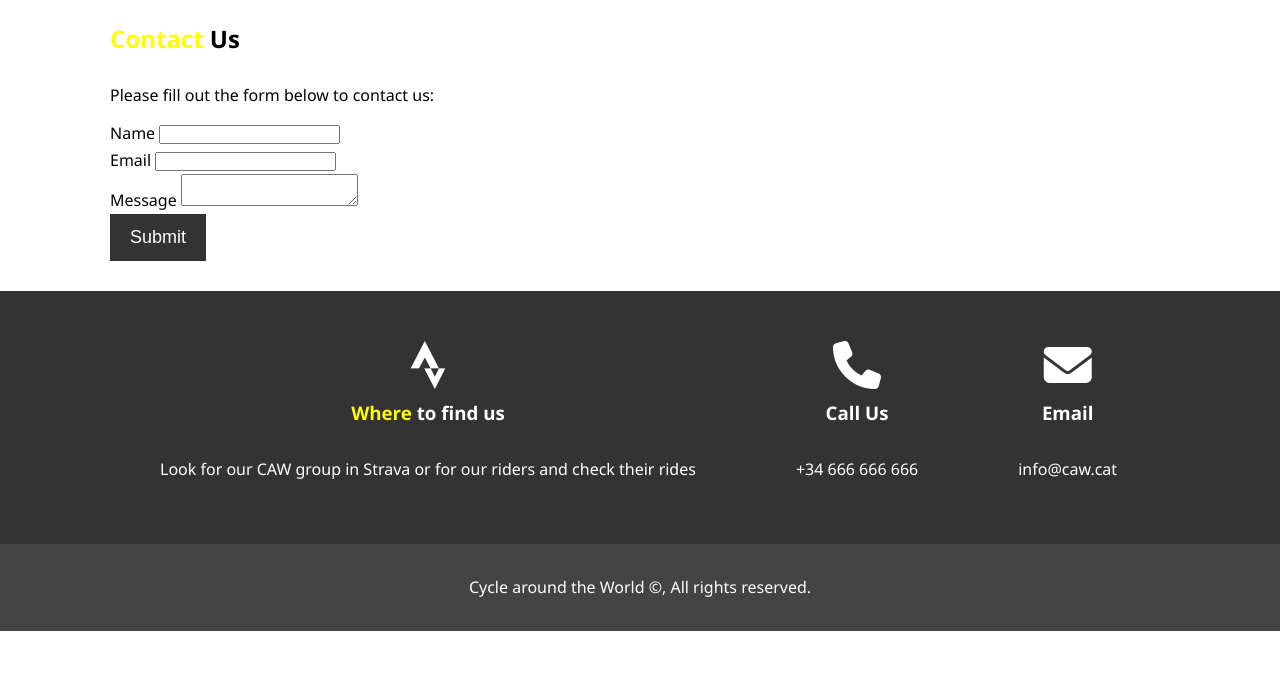
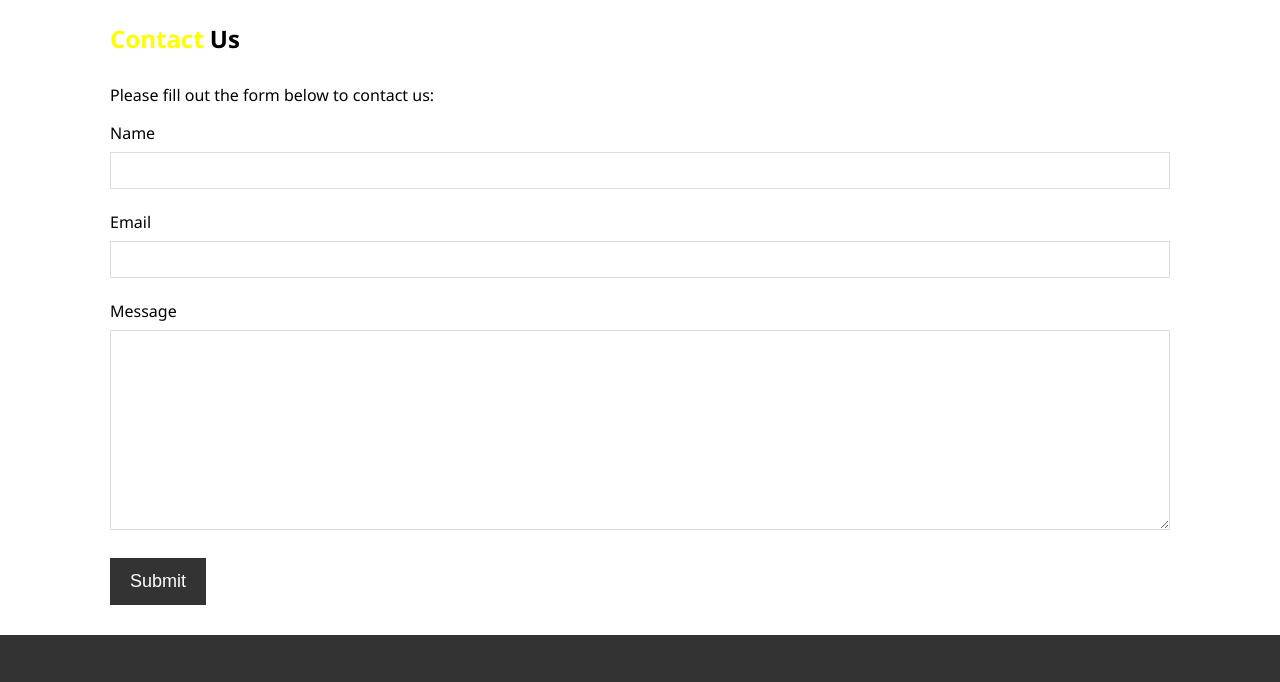
Before and after one commit to rubenfm77/my-second-website, a plain HTML site: page Contact us.html in a window 1280 px wide. Shown: the part 72-754 px from the top of the page. Drawn offline with Linux system fonts and the light colour scheme; files that its build step writes are made by us from their sources.

Commit message:
Add files via upload

```diff
--- a/style.css
+++ b/style.css
@@ -176,7 +176,7 @@ p {
 /*features*/
 .box {
     float: left;
-    width: 33,3%;
+    width: 33.3%;
     padding: 50px;
     text-align: center;
 
@@ -238,6 +238,36 @@ p {
     border-radius: 50%;
 }
 
+/*contact form*/
+#contact-form .form-group {
+    margin-bottom: 20px;
+
+}
+
+#contact-form label {
+    display: block;
+    margin-bottom: 5px;
+}
+
+#contact-form input,
+#contact-form textarea {
+    width: 100%;
+    padding: 10px;
+    border: 1px #ddd solid;
+
+}
+
+#contact-form textarea {
+    height: 200px;
+}
+
+#contact-form input:focus,
+#contact-form textarea:focus {
+    outline: none;
+    border-color: #333;
+}
+
+
 /*footer*/
 #main-footer {
     text-align: center;
```
